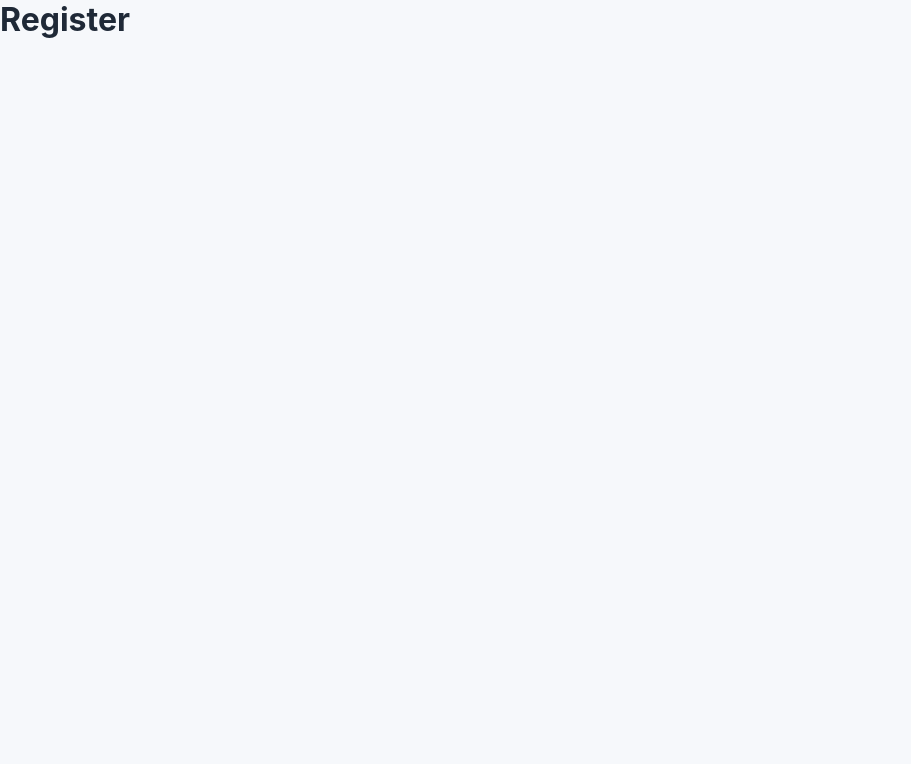
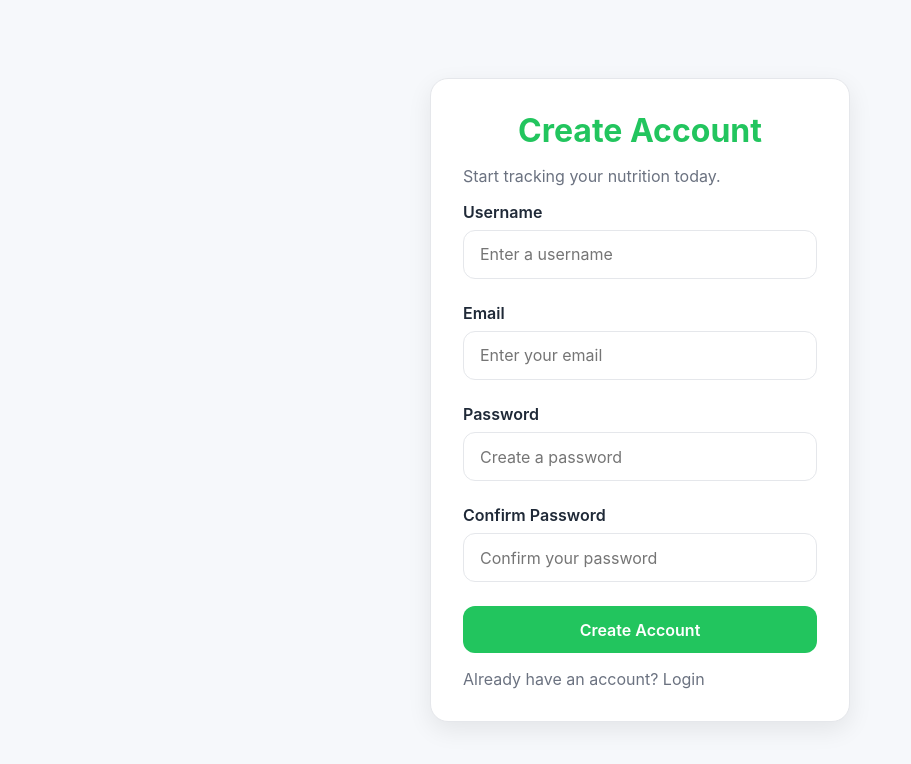
Before and after one commit to bgt1717/CalGuru, a React (Vite) app in the folder client/: page /register in a window 1280 px wide. Shown: the top 764 px of the page, without its empty margins (0-911 px from the left). Built offline with nearby package versions, Linux system fonts and the light colour scheme.

Commit message:
Register page set up

```diff
--- a/client/src/components/ui/Input.jsx
+++ b/client/src/components/ui/Input.jsx
@@ -3,21 +3,24 @@ import "./Input.css";
 export default function Input({
   label,
   type = "text",
+  name,
   value,
   onChange,
   placeholder,
-  name,
+  ...props
 }) {
   return (
     <div className="input-group">
-      <label>{label}</label>
+      <label htmlFor={name}>{label}</label>
 
       <input
+        id={name}
         type={type}
+        name={name}
         value={value}
         onChange={onChange}
         placeholder={placeholder}
-        name={name}
+        {...props}
       />
     </div>
   );
--- a/client/src/pages/Register.jsx
+++ b/client/src/pages/Register.jsx
@@ -1,3 +1,140 @@
+import { useState } from "react";
+import { Link, useNavigate } from "react-router-dom";
+
+import API from "../api/axios";
+import { useAuth } from "../context/AuthContext";
+
+import Card from "../components/ui/Card";
+import Input from "../components/ui/Input";
+import Button from "../components/ui/Button";
+
+import "../styles/Auth.css";
+
 export default function Register() {
-  return <h1>Register</h1>;
+  const navigate = useNavigate();
+  const { login } = useAuth();
+
+  const [form, setForm] = useState({
+    username: "",
+    email: "",
+    password: "",
+    confirmPassword: "",
+  });
+
+  const [error, setError] = useState("");
+
+  function handleChange(e) {
+    setForm({
+      ...form,
+      [e.target.name]: e.target.value,
+    });
+  }
+
+  async function handleSubmit(e) {
+    e.preventDefault();
+
+    setError("");
+
+    if (form.password !== form.confirmPassword) {
+      setError("Passwords do not match.");
+      return;
+    }
+
+    try {
+      // Create the account
+      await API.post("/auth/register", {
+        username: form.username,
+        email: form.email,
+        password: form.password,
+      });
+
+      // Automatically log the user in
+      const res = await API.post("/auth/login", {
+        email: form.email,
+        password: form.password,
+      });
+
+      login(res.data.token, res.data.user);
+
+      navigate("/");
+    } catch (err) {
+      setError(
+        err.response?.data?.message || "Registration failed."
+      );
+    }
+  }
+
+  return (
+    <div className="auth-page">
+      <Card className="auth-card">
+
+        <h1>Create Account</h1>
+
+        <p className="text-muted">
+          Start tracking your nutrition today.
+        </p>
+
+        <form onSubmit={handleSubmit}>
+
+          <Input
+            label="Username"
+            name="username"
+            value={form.username}
+            onChange={handleChange}
+            placeholder="Enter a username"
+            required
+          />
+
+          <Input
+            label="Email"
+            type="email"
+            name="email"
+            value={form.email}
+            onChange={handleChange}
+            placeholder="Enter your email"
+            required
+          />
+
+          <Input
+            label="Password"
+            type="password"
+            name="password"
+            value={form.password}
+            onChange={handleChange}
+            placeholder="Create a password"
+            required
+          />
+
+          <Input
+            label="Confirm Password"
+            type="password"
+            name="confirmPassword"
+            value={form.confirmPassword}
+            onChange={handleChange}
+            placeholder="Confirm your password"
+            required
+          />
+
+          {error && (
+            <p className="error">
+              {error}
+            </p>
+          )}
+
+          <Button type="submit">
+            Create Account
+          </Button>
+
+        </form>
+
+        <p className="text-muted">
+          Already have an account?{" "}
+          <Link to="/login">
+            Login
+          </Link>
+        </p>
+
+      </Card>
+    </div>
+  );
 }
```
